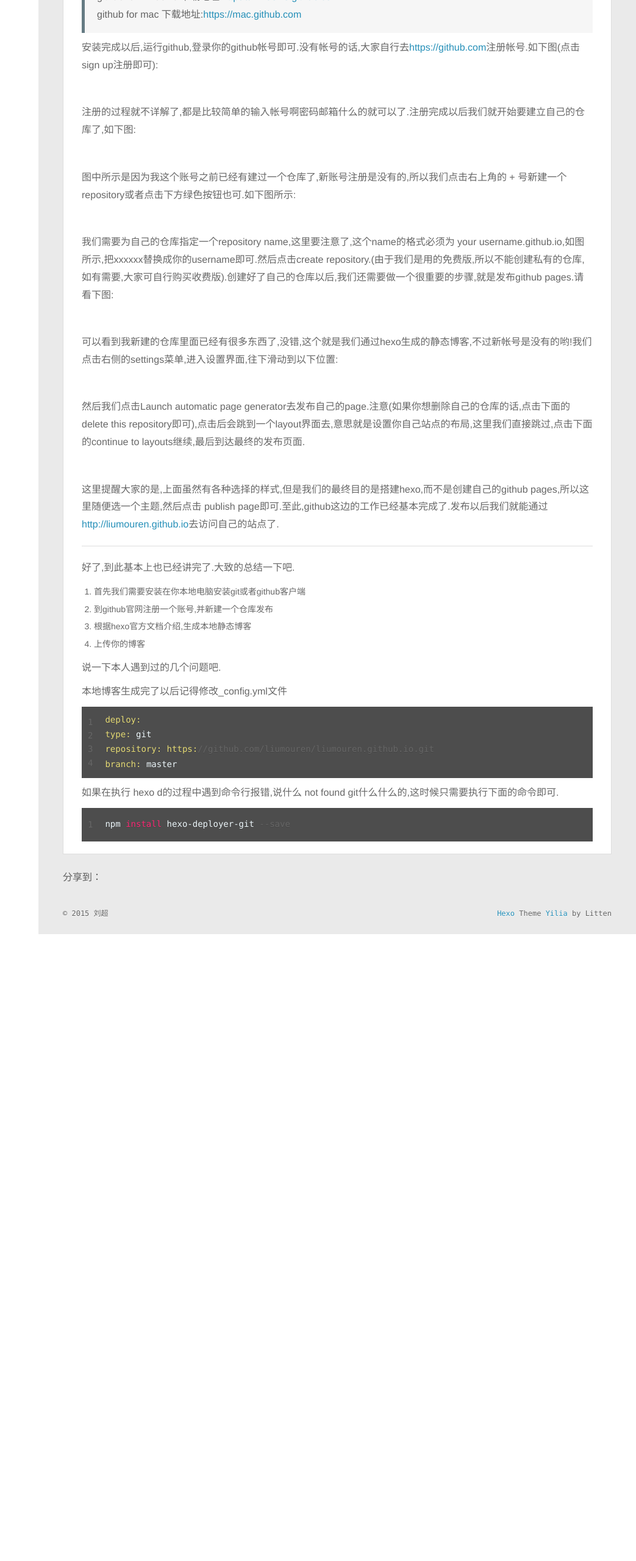
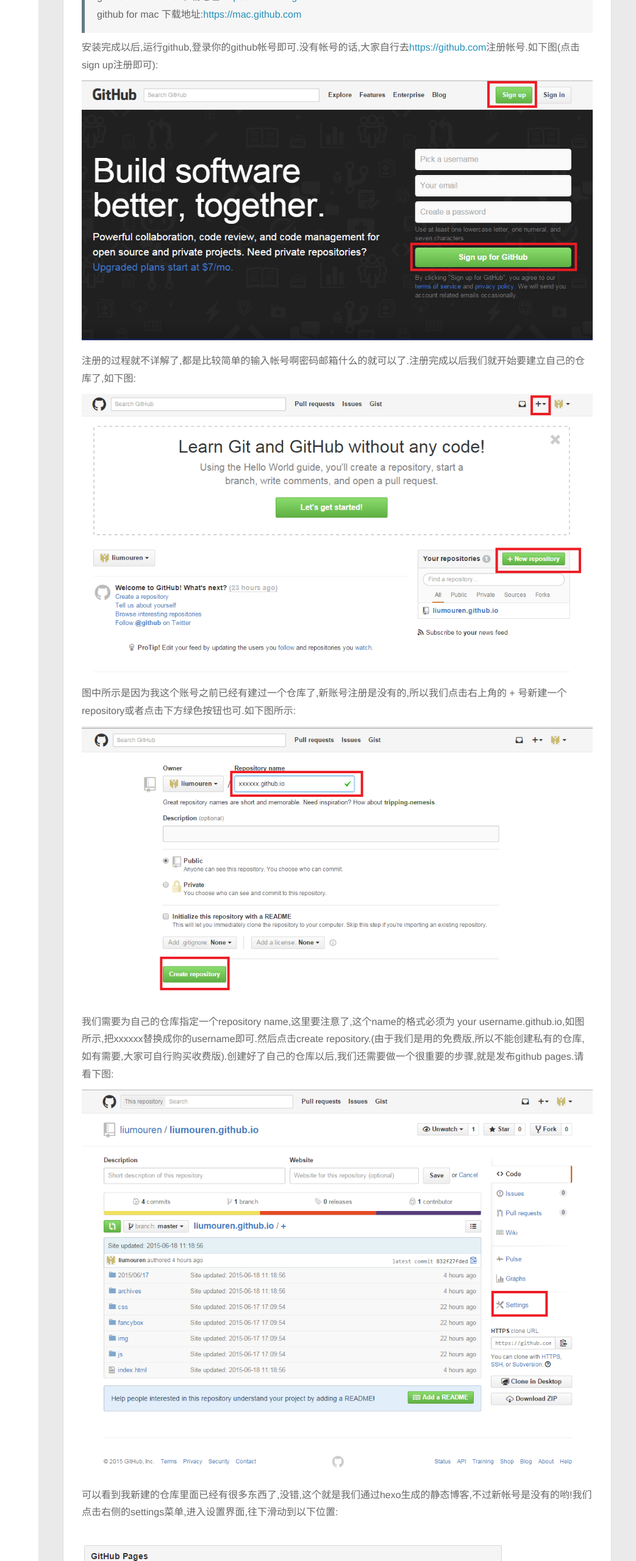
Before and after one commit to liumouren/liumouren.github.io, a plain HTML site: page 2015/06/17/使用hexo搭建自己的静态博客/index.html in a window 1280 px wide. Shown: the part 800-3360 px from the top of the page at 61% size, without its empty margins (237-1280 px from the left). Before the commit the page ends 2332 px from the top, so only its background shows below. Drawn offline with nearby package versions, Linux system fonts and the light colour scheme; some packages are replaced by stand-ins of ours; a script that the page names is missing.

Commit message:
Site updated: 2015-06-18 15:57:28

```diff
--- a/2015/06/17/使用hexo搭建自己的静态博客/index.html
+++ b/2015/06/17/使用hexo搭建自己的静态博客/index.html
@@ -13,13 +13,13 @@
 <meta property="og:site_name" content="刘某人">
 <meta property="og:description" content="万事开头难,折腾了半天,总算是把这个博客给搭起来了.其实过程也并没有想象的那么难.所以在这里我也跟大家分享一下搭建此博客的过程以及遇到过的一些问题.在开始之前呢,先还是来了解一下搭建前需要了解的知识和准备工作.
 hexo是什么?Hexo 是一款基于node 的静态博客网站生成器,是由台湾的一名大学生tommy351所写.相比其他的静态网页生成器而言,有着生成静态网页最快，插件丰富的优势.用官方的话">
-<meta property="og:image" content="http://yoursite.com/images/github_reg.png">
-<meta property="og:image" content="http://yoursite.com/images/github_add_rep.png">
-<meta property="og:image" content="http://yoursite.com/images/github_add_rep2.png">
-<meta property="og:image" content="http://yoursite.com/images/github_rep.png">
-<meta property="og:image" content="http://yoursite.com/images/github_rep_setting.png">
-<meta property="og:image" content="http://yoursite.com/images/github_page_pub.png">
-<meta property="og:updated_time" content="2015-06-18T07:45:26.400Z">
+<meta property="og:image" content="http://yoursite.com/img/github_reg.png">
+<meta property="og:image" content="http://yoursite.com/img/github_add_rep.png">
+<meta property="og:image" content="http://yoursite.com/img/github_add_rep2.png">
+<meta property="og:image" content="http://yoursite.com/img/github_rep.png">
+<meta property="og:image" content="http://yoursite.com/img/github_rep_setting.png">
+<meta property="og:image" content="http://yoursite.com/img/github_page_pub.png">
+<meta property="og:updated_time" content="2015-06-18T07:57:14.672Z">
 <meta name="twitter:card" content="summary">
 <meta name="twitter:title" content="使用hexo在github上搭建自己的静态博客">
 <meta name="twitter:description" content="万事开头难,折腾了半天,总算是把这个博客给搭起来了.其实过程也并没有想象的那么难.所以在这里我也跟大家分享一下搭建此博客的过程以及遇到过的一些问题.在开始之前呢,先还是来了解一下搭建前需要了解的知识和准备工作.
@@ -250,17 +250,17 @@
 <p>github for mac 下载地址:<a href="https://mac.github.com" target="_blank" rel="external">https://mac.github.com</a></p>
 </blockquote>
 <p>安装完成以后,运行github,登录你的github帐号即可.没有帐号的话,大家自行去<a href="https://github.com" target="_blank" rel="external">https://github.com</a>注册帐号.如下图(点击sign up注册即可):</p>
-<p><img src="images/github_reg.png" alt=""></p>
+<p><img src="/img/github_reg.png" alt=""></p>
 <p>注册的过程就不详解了,都是比较简单的输入帐号啊密码邮箱什么的就可以了.注册完成以后我们就开始要建立自己的仓库了,如下图:</p>
-<p><img src="images/github_add_rep.png" alt=""></p>
+<p><img src="/img/github_add_rep.png" alt=""></p>
 <p>图中所示是因为我这个账号之前已经有建过一个仓库了,新账号注册是没有的,所以我们点击右上角的 + 号新建一个repository或者点击下方绿色按钮也可.如下图所示:</p>
-<p><img src="images/github_add_rep2.png" alt=""></p>
+<p><img src="/img/github_add_rep2.png" alt=""></p>
 <p>我们需要为自己的仓库指定一个repository name,这里要注意了,这个name的格式必须为 your username.github.io,如图所示,把xxxxxx替换成你的username即可.然后点击create repository.(由于我们是用的免费版,所以不能创建私有的仓库,如有需要,大家可自行购买收费版).创建好了自己的仓库以后,我们还需要做一个很重要的步骤,就是发布github pages.请看下图:</p>
-<p><img src="images/github_rep.png" alt=""></p>
+<p><img src="/img/github_rep.png" alt=""></p>
 <p>可以看到我新建的仓库里面已经有很多东西了,没错,这个就是我们通过hexo生成的静态博客,不过新帐号是没有的哟!我们点击右侧的settings菜单,进入设置界面,往下滑动到以下位置:</p>
-<p><img src="images/github_rep_setting.png" alt=""></p>
+<p><img src="/img/github_rep_setting.png" alt=""></p>
 <p>然后我们点击Launch automatic page generator去发布自己的page.注意(如果你想删除自己的仓库的话,点击下面的delete this repository即可),点击后会跳到一个layout界面去,意思就是设置你自己站点的布局,这里我们直接跳过,点击下面的continue to layouts继续,最后到达最终的发布页面.</p>
-<p><img src="images/github_page_pub.png" alt=""></p>
+<p><img src="/img/github_page_pub.png" alt=""></p>
 <p>这里提醒大家的是,上面虽然有各种选择的样式,但是我们的最终目的是搭建hexo,而不是创建自己的github pages,所以这里随便选一个主题,然后点击 publish page即可.至此,github这边的工作已经基本完成了.发布以后我们就能通过 <a href="http://liumouren.github.io" target="_blank" rel="external">http://liumouren.github.io</a>去访问自己的站点了.</p>
 <hr>
 <p>好了,到此基本上也已经讲完了.大致的总结一下吧.</p>
```
Also changed, not shown: index.html (+6 -6 lines).
